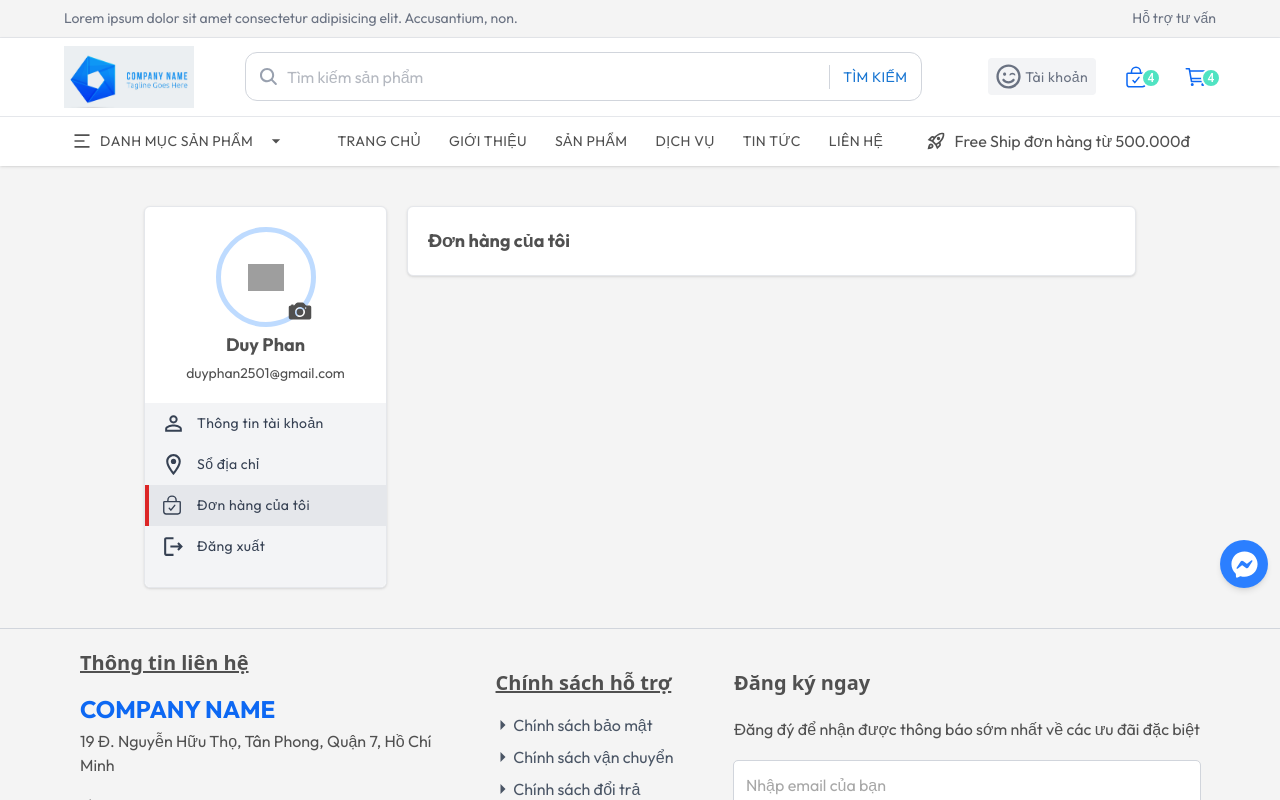
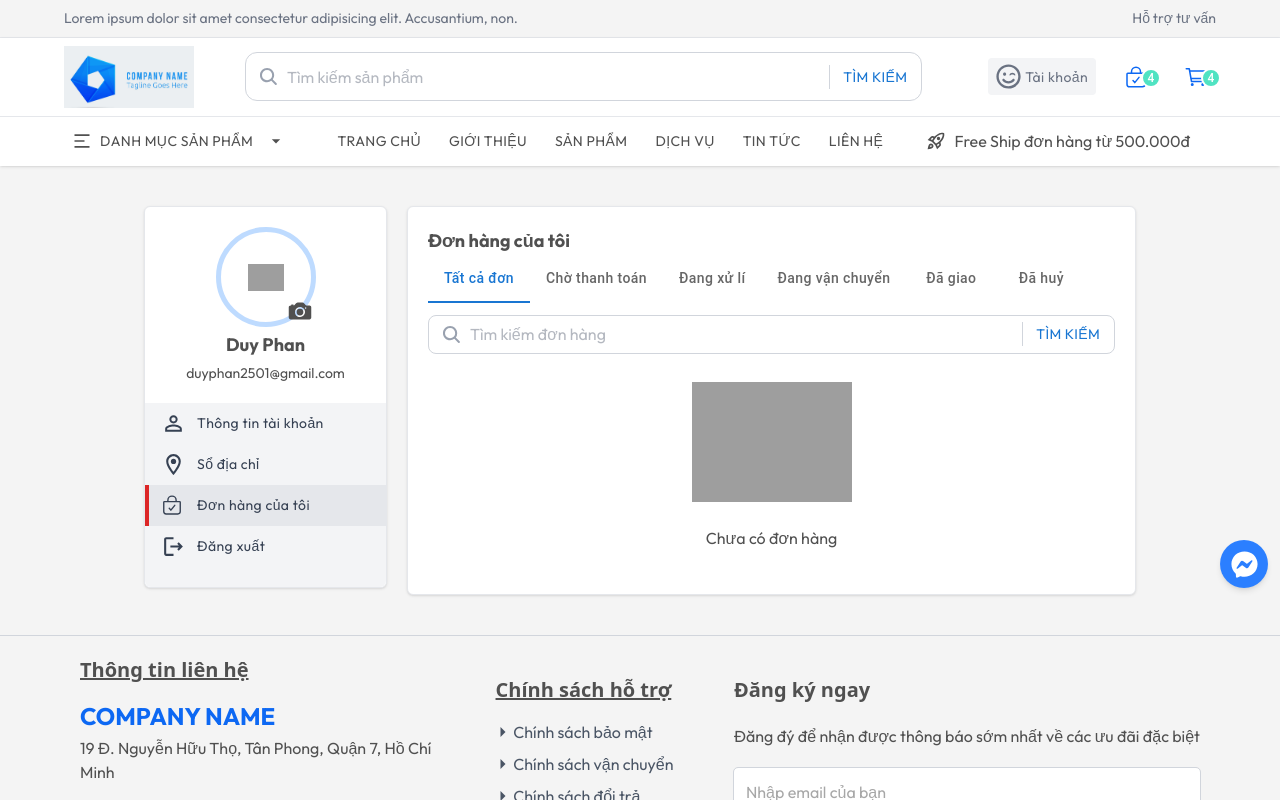
Before and after one commit to duyphan2501/mern-ecommerce-electronic-devices, a React (Vite) app: page /my-account in a window 1280 px wide. Both pictures are taken after a click on the button "Đơn hàng của tôi". Shown: the top 800 px of the page. Built offline with nearby package versions, Linux system fonts and the light colour scheme; grey boxes are pictures that could not be loaded.

Commit message:
my account order tab

```diff
--- a/src/components/MyAccount/Address.jsx
+++ b/src/components/MyAccount/Address.jsx
@@ -25,7 +25,7 @@ const addresses = [
 const Address = () => {
   return (
     <div className="bg-white rounded-md border border-gray-200 shadow p-5">
-      <AddressList title={"Sổ địa chỉ"} address={addresses}/>
+      <AddressList title={"Địa chỉ giao hàng"} address={addresses}/>
     </div>
   );
 };
--- a/src/components/MyAccount/Order.jsx
+++ b/src/components/MyAccount/Order.jsx
@@ -1,9 +1,95 @@
+import { Box, Button, Tab, Tabs } from "@mui/material";
+import { useState } from "react";
+import { IoSearch } from "react-icons/io5";
+
+const orders = [];
 
 const Order = () => {
+  const [value, setValue] = useState(0);
+
+  const handleChange = (event, newValue) => {
+    setValue(newValue);
+  };
+
+  function a11yProps(index) {
+    return {
+      id: `simple-tab-${index}`,
+      "aria-controls": `simple-tabpanel-${index}`,
+    };
+  }
+
   return (
     <div className="bg-white rounded-md border border-gray-200 shadow p-5">
       <h4 className="text-lg font-bold">Đơn hàng của tôi</h4>
+      <div className="tab flex justify-center items-center">
+        <Box sx={{ width: "100%" }}>
+          <Tabs
+            value={value}
+            onChange={handleChange}
+            variant="scrollable"
+            scrollButtons="auto"
+            aria-label="basic tabs example"
+          >
+            <Tab
+              label="Tất cả đơn"
+              {...a11yProps(0)}
+              className="!normal-case"
+            />
+            <Tab
+              label="Chờ thanh toán"
+              {...a11yProps(1)}
+              className="!normal-case"
+            />
+            <Tab
+              label="Đang xử lí"
+              {...a11yProps(2)}
+              className="!normal-case"
+            />
+            <Tab
+              label="Đang vận chuyển"
+              {...a11yProps(3)}
+              className="!normal-case"
+            />
+            <Tab label="Đã giao" {...a11yProps(4)} className="!normal-case" />
+            <Tab label="Đã huỷ" {...a11yProps(5)} className="!normal-case" />
+          </Tabs>
+        </Box>
+      </div>
+      <div className="my-3">
+        <div className="border-[1px] border-gray-300 rounded-lg  w-full flex items-center px-3 overflow-hidden">
+          <IoSearch size={25} className="text-gray-400" />
+          <input
+            type="text"
+            name=""
+            id=""
+            className="ms-2 search-input w-full border-r-[1px] border-r-gray-300 text-gray-500"
+            placeholder="Tìm kiếm đơn hàng"
+          />
+          <Button
+            variant="text"
+            className="h-full !mr-[-13px] !ml-[-1px] !px-5 text-nowrap !rounded-[0]"
+          >
+            Tìm kiếm
+          </Button>
+        </div>
 
+        <div className="min-h-[200px] mt-2">
+          {orders.length === 0 ? (
+            <div className="flex flex-col gap-1 justify-center items-center h-full">
+              <div className="size-40 ">
+                <img
+                  src="https://frontend.tikicdn.com/_desktop-next/static/img/account/empty-order.png"
+                  alt=""
+                  className="size-full object-contain"
+                />
+              </div>
+              <p>Chưa có đơn hàng</p>
+            </div>
+          ) : (
+            <div></div>
+          )}
+        </div>
+      </div>
     </div>
   );
 };
```
